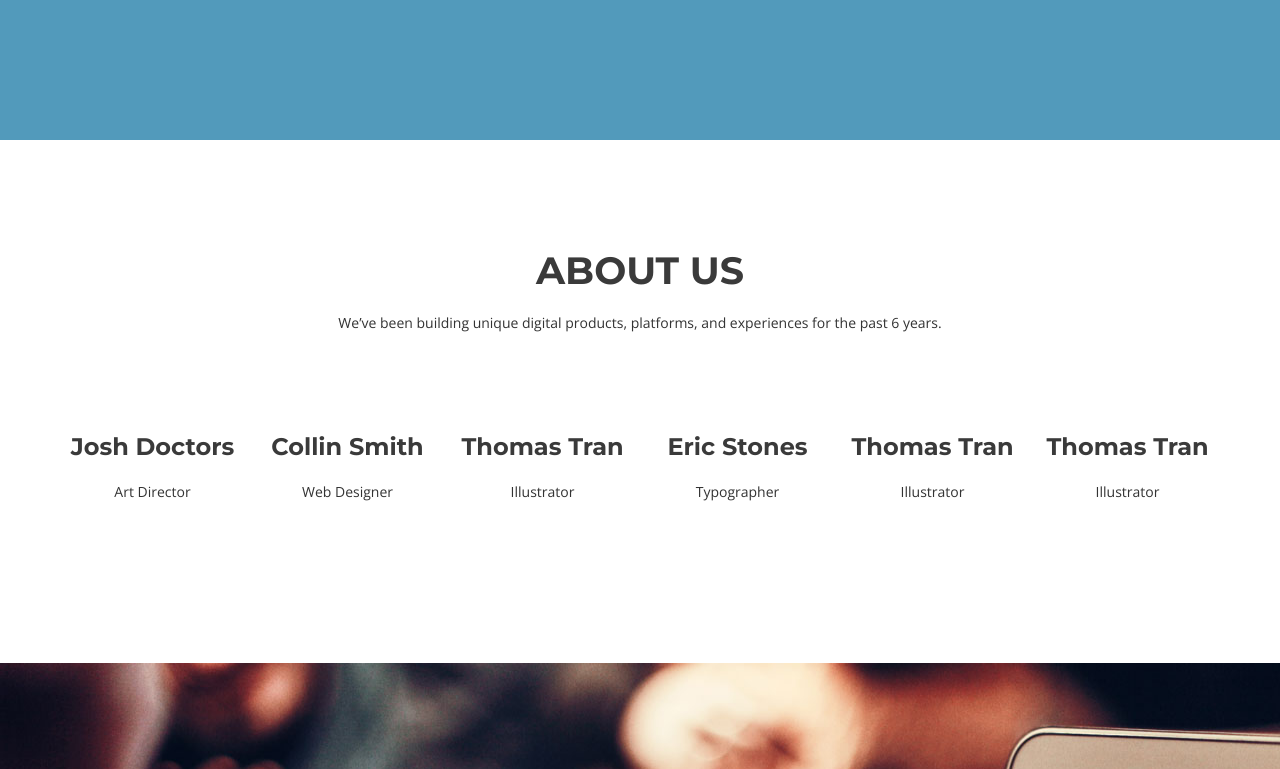
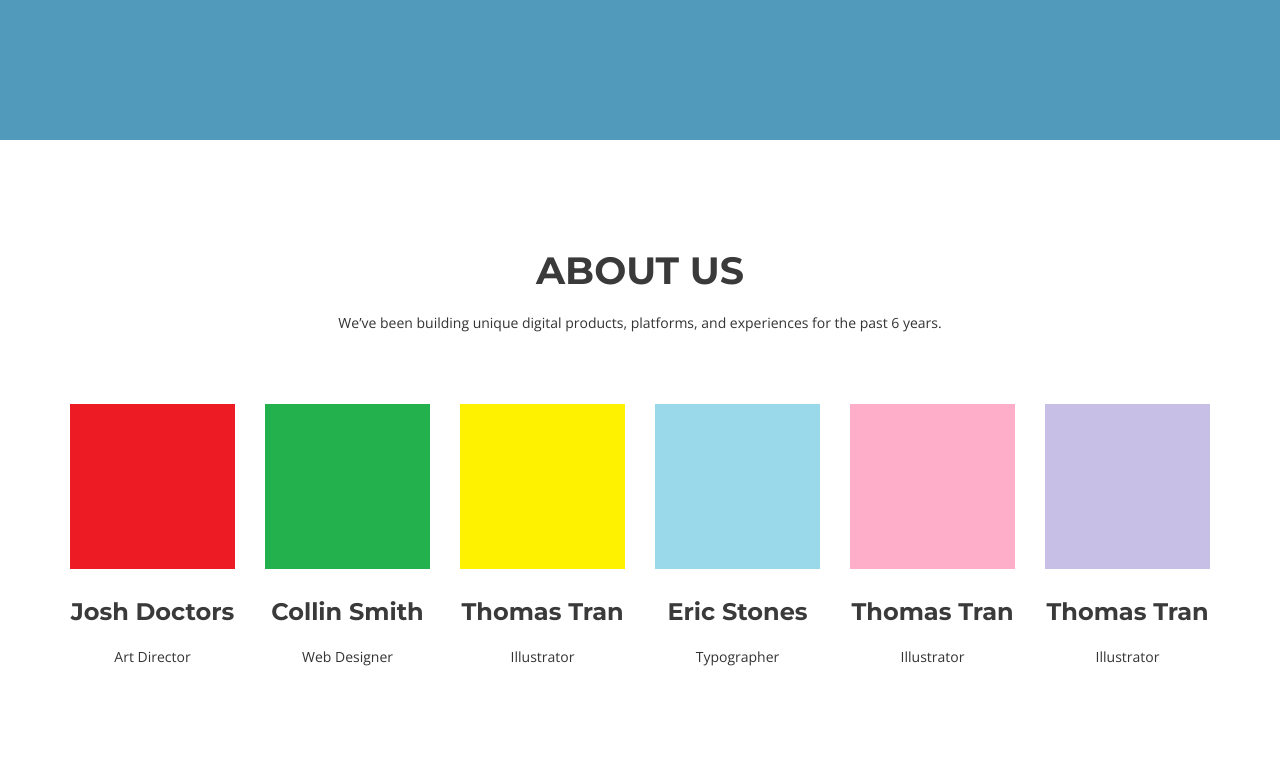
Before and after one commit to fewjative/fewjative.github.io, a plain HTML site: page index.html in a window 1280 px wide. Shown: the part 495-1264 px from the top of the page. Drawn offline with nearby package versions, Linux system fonts and the light colour scheme.

Commit message:
Update index.html

```diff
--- a/index.html
+++ b/index.html
@@ -72,28 +72,28 @@
 			  <div class="row">
                 <div class="col-xs-12 col-sm-2 col-md-2 col-lg-2">
 					<div class="box-team wow bounceInDown" data-wow-delay="0.1s">
-                    <img src="img/team/1.jpg" alt="" class="img-responsive" />
+                    <img src="img/team/1.png" alt="" class="img-responsive" />
                     <h4>Josh Doctors</h4>
                     <p>Art Director</p>
 					</div>
                 </div>
                 <div class="col-xs-12 col-sm-2 col-md-2 col-lg-2" data-wow-delay="0.3s">
 					<div class="box-team wow bounceInDown">
-                    <img src="img/team/2.jpg" alt="" class="img-responsive" />
+                    <img src="img/team/2.png" alt="" class="img-responsive" />
                     <h4>Collin Smith</h4>
                     <p>Web Designer</p>
 					</div>
                 </div>
                 <div class="col-xs-12 col-sm-2 col-md-2 col-lg-2" data-wow-delay="0.5s">
 					<div class="box-team wow bounceInDown">
-                    <img src="img/team/3.jpg" alt="" class="img-responsive" />
+                    <img src="img/team/3.png" alt="" class="img-responsive" />
                     <h4>Thomas Tran</h4>
                     <p>Illustrator</p>
 					</div>
                 </div>
                 <div class="col-xs-12 col-sm-2 col-md-2 col-lg-2" data-wow-delay="0.7s">
 					<div class="box-team wow bounceInDown">
-                    <img src="img/team/4.jpg" alt="" class="img-responsive" />
+                    <img src="img/team/4.png" alt="" class="img-responsive" />
                     <h4>Eric Stones</h4>
                     <p>Typographer</p>
 					</div>
@@ -101,14 +101,14 @@
 
                 <div class="col-xs-12 col-sm-2 col-md-2 col-lg-2" data-wow-delay="0.5s">
 					<div class="box-team wow bounceInDown">
-                    <img src="img/team/5.jpg" alt="" class="img-responsive" />
+                    <img src="img/team/5.png" alt="" class="img-responsive" />
                     <h4>Thomas Tran</h4>
                     <p>Illustrator</p>
 					</div>
                 </div>
                 <div class="col-xs-12 col-sm-2 col-md-2 col-lg-2" data-wow-delay="0.5s">
 					<div class="box-team wow bounceInDown">
-                    <img src="img/team/6.jpg" alt="" class="img-responsive" />
+                    <img src="img/team/6.png" alt="" class="img-responsive" />
                     <h4>Thomas Tran</h4>
                     <p>Illustrator</p>
 					</div>
```
